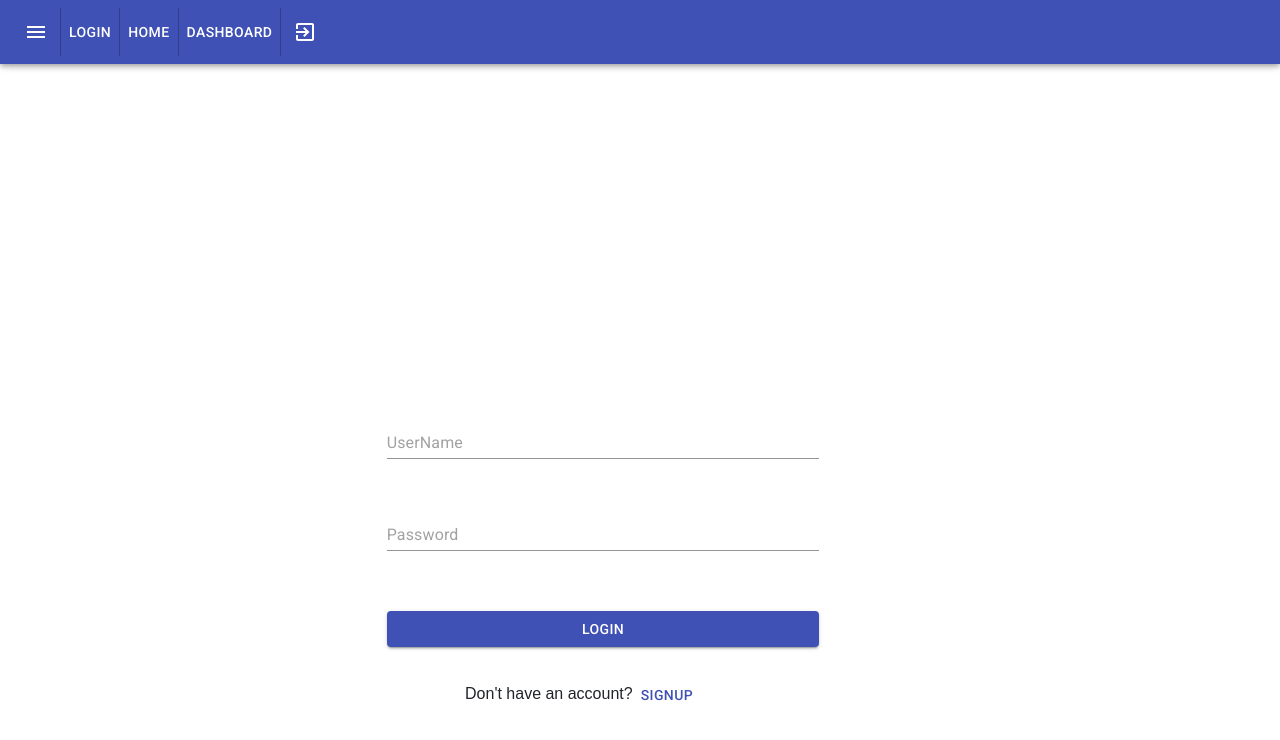
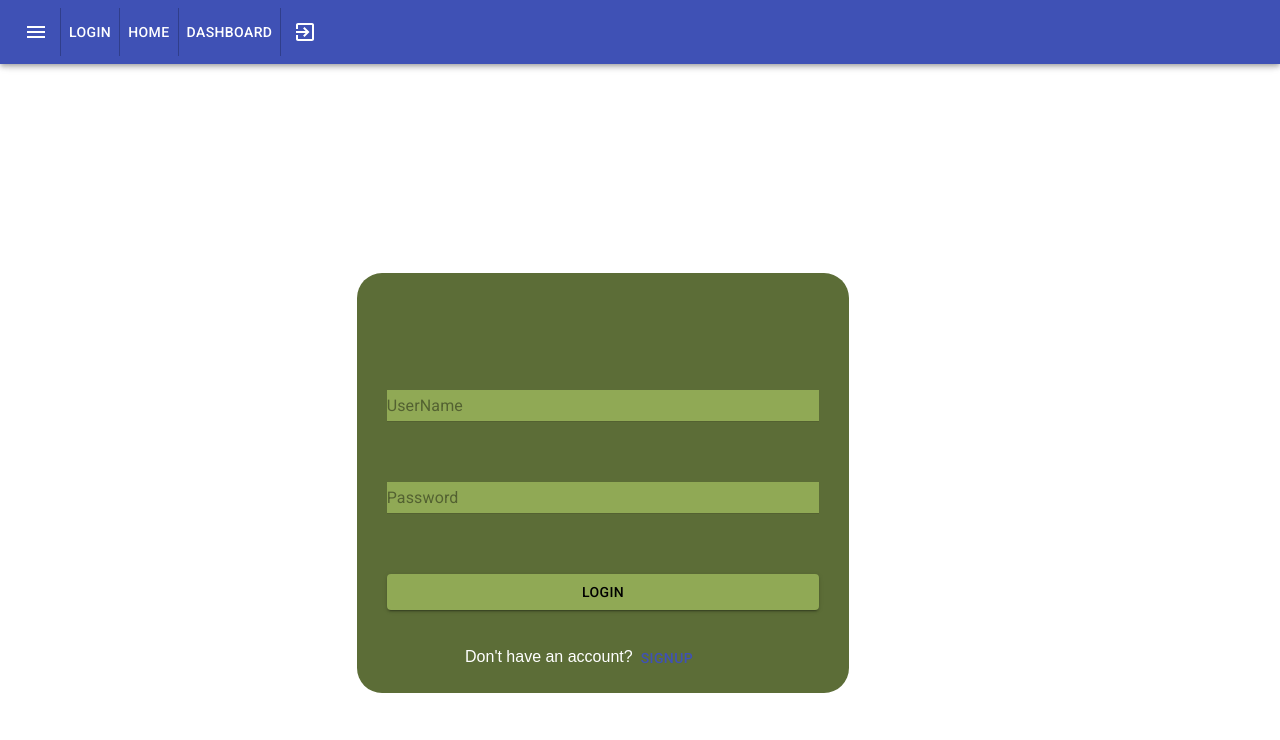
Before and after one commit to epowelldev/p03-outdoor-activity-app, a React (Create React App) app in the folder client/: page /Login in a window 1280 px wide. Shown: the top 740 px of the page. Built offline with nearby package versions, Linux system fonts and the light colour scheme; no server answers; the HTML template or start-up script is replaced by a standard one.

Commit message:
adding colors to login

```diff
--- a/client/src/components/Login.js
+++ b/client/src/components/Login.js
@@ -10,11 +10,16 @@ const useStyles=makeStyles({
     flexDirection:"column",
     width:"40%",
     marginLeft:"27%",
-    marginTop:"27%",
-
+    marginTop:"17%",
+    backgroundColor:"#5C6D37",
+    color:"white",
+    borderRadius:"25px",
+    paddingTop:"7%"
   },
   inputStyles:{
-    margin:"30px"
+    margin:"30px",
+    color:"black",
+    backgroundColor:"#90A955"
   },
   altBtn:{
     fontFamily:"Sans-serif",
```
